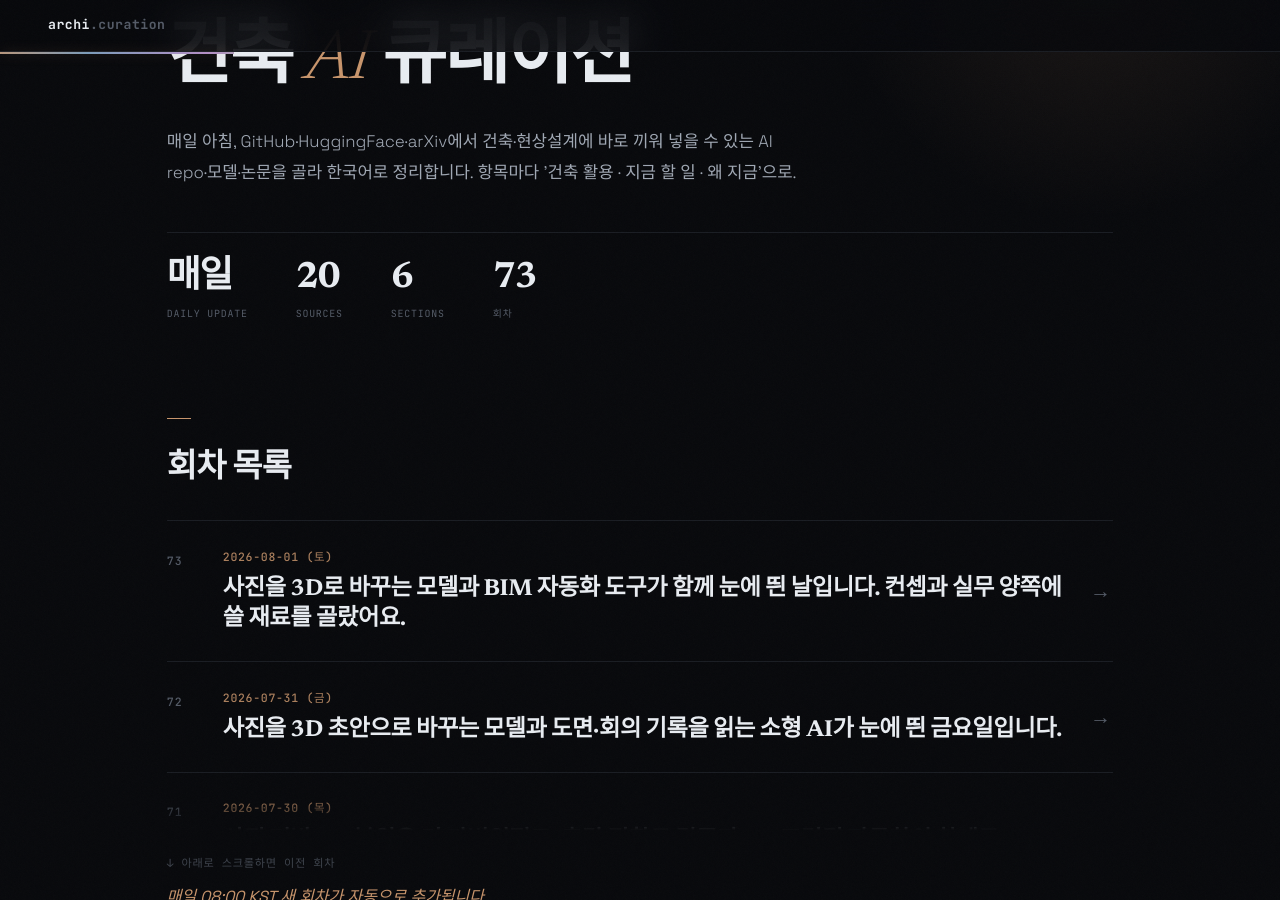
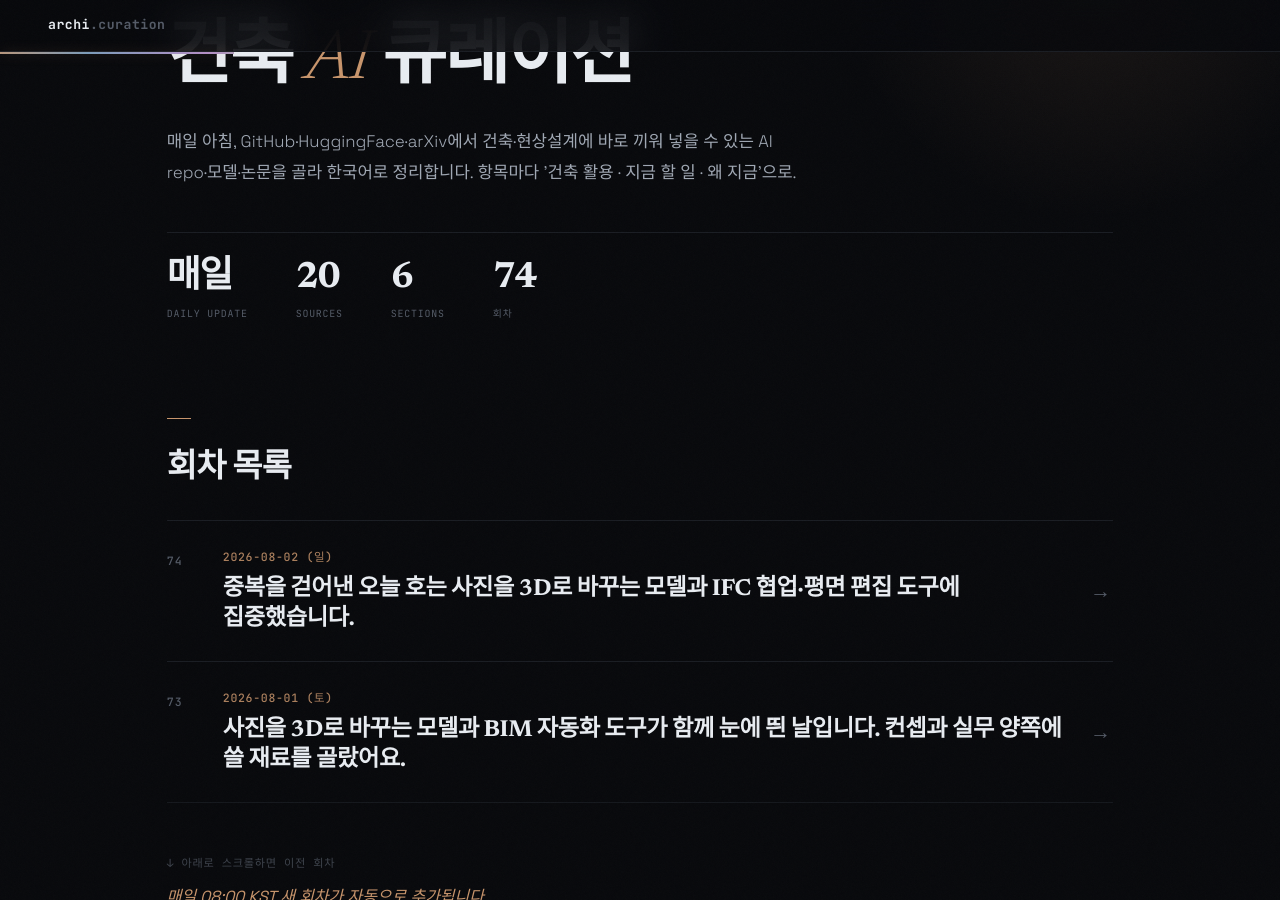
Before and after one commit to ghkch5gh-jpg/ainews-curation, a Jekyll site: the page built from index.md, in a window 1280 px wide and 900 px high, scrolled down 190 px. Built offline with Jekyll 4.4.1, drawn with Linux system fonts in a browser that asks for light colours; some web fonts are replaced.

Commit message:
daily: 2026-08-02

```diff
--- /dev/null
+++ b/2026-08-02_일.md
@@ -0,0 +1,171 @@
+---
+title: 2026-08-02 (일)
+eyebrow: ARCH · AI CURATION
+hero_title: "2026 · 08 · 02 <em>(일)</em>"
+description: "중복을 걷어낸 오늘 호는 사진을 3D로 바꾸는 모델과 IFC 협업·평면 편집 도구에 집중했습니다."
+summary: 중복을 걷어낸 오늘 호는 사진을 3D로 바꾸는 모델과 IFC 협업·평면 편집 도구에 집중했습니다.
+---
+
+<div class="news">
+<section class="news-flow-sec reveal"><h2 class="news-flow__t">이번 회차 흐름</h2><div class="news-flow"><p>안녕하세요! 오늘은 사진 한 장을 3D 초안으로 바꾸는 공개 모델이 유난히 많이 보입니다. 완성된 BIM을 곧바로 만들어주는 단계는 아니지만, 가구·조형물·전시 요소를 빠르게 시험하기에는 쓸 만해졌어요. IFC와 설계 이슈를 함께 관리하는 OpenProject, 브라우저에서 평면을 편집하는 Arcada도 살펴봤습니다. 화려한 결과보다 어떤 파일로 내보낼 수 있는지, 치수와 부재 정보를 다시 붙일 수 있는지를 확인하는 편이 중요합니다.</p></div></section>
+<section class="news-sec">
+<h2 class="news-sec__t">오늘의 헤드라인</h2>
+<article class="ni reveal">
+  <header class="ni__h">
+    <span class="ni__n">01</span>
+    <a class="ni__t" href="https://huggingface.co/tencent/Hunyuan3D-2.1" target="_blank" rel="noopener">사진을 고해상도 3D 자산으로 바꾸는 Hunyuan3D 2.1 <span class="ni__arrow">↗</span></a>
+    <span class="ni__tr"><span class="ni__src">HuggingFace</span><span class="ni__score">8/10</span></span>
+  </header>
+  <p class="ni__body">Hunyuan3D 2.1은 이미지를 3D로 변환하는 Tencent의 모델입니다. 다만 발췌문만으로는 고해상도 여부, 표면 표현 방식, BIM 부재 인식 기능은 확인할 수 없습니다.</p>
+  <ul class="ni__pts"><li>이미지 한 장을 3D 자산 제작의 출발점으로 사용</li><li>현상설계용 가구·조형물·전시 요소 시안에 적합</li><li>BIM 부재와 정확한 치수는 별도로 다시 작성해야 함</li></ul>
+  <div class="ni__meta">
+    <div class="ni__row"><dt>얻는 것</dt><dd>이미지를 3D 자산으로 변환하는 작업에 시험해볼 수 있습니다. 건축 설계나 BIM 작업에 어느 정도 활용할 수 있는지는 별도 검증이 필요합니다.</dd></div>
+    <div class="ni__row ni__row--do"><dt>지금 할 일</dt><dd><p class="ni__do-text">모델 카드와 Usage 항목을 확인한 뒤 예제 이미지로 실행하고, 지원하는 출력 형식과 후처리 방법을 점검하세요.</p></dd></div>
+    <div class="ni__row ni__row--why"><dt>왜 지금</dt><dd>최근 이미지 기반 3D 모델이 단순한 형태 생성에서 표면 표현까지 함께 다루기 시작했습니다. 현상설계 모형 제작에 쓸 수 있는 수준인지 시험할 시점입니다.</dd></div>
+  </div>
+  <footer class="ni__f"><span class="ni__verified">✓ 원문 대조</span><a class="ni__story" href="https://huggingface.co/tencent/Hunyuan3D-2.1" target="_blank" rel="noopener">스토리 →</a></footer>
+</article>
+<article class="ni reveal">
+  <header class="ni__h">
+    <span class="ni__n">02</span>
+    <a class="ni__t" href="https://huggingface.co/tencent/HY-World-2.0" target="_blank" rel="noopener">장면 초안을 3D로 만드는 HY-World 2.0 <span class="ni__arrow">↗</span></a>
+    <span class="ni__tr"><span class="ni__src">HuggingFace</span><span class="ni__score">7/10</span></span>
+  </header>
+  <p class="ni__body">HY-World 2.0은 Image-to-3D와 월드 모델 태그로 공개된 Tencent 모델입니다. 사진 속 공간 전체를 어떤 방식으로 3D화하는지, 설계 모델이나 카메라 동선 검토에 활용할 수 있는지는 발췌문만으로 확인되지 않습니다.</p>
+  <ul class="ni__pts"><li>사진 기반 3D 장면 제작을 시험할 수 있음</li><li>초기 공간감과 시점 검토에 활용 가능</li><li>정확한 대지 좌표·치수·BIM 정보는 보장되지 않음</li></ul>
+  <div class="ni__meta">
+    <div class="ni__row"><dt>얻는 것</dt><dd>이미지를 3D로 변환하는 실험 후보로 검토할 수 있습니다. 측량이나 현황 모델을 대신할 수준인지는 별도 시험이 필요합니다.</dd></div>
+    <div class="ni__row ni__row--do"><dt>지금 할 일</dt><dd><p class="ni__do-text">모델 카드와 사용법을 확인한 뒤 같은 공간을 촬영한 이미지로 시험하고, 결과의 형상 일관성과 출력 형식을 비교하세요.</p></dd></div>
+    <div class="ni__row ni__row--why"><dt>왜 지금</dt><dd>3D 생성의 관심이 물체 하나에서 공간 전체로 옮겨가고 있습니다. 건축가는 정확도 한계를 일찍 확인해두는 편이 좋습니다.</dd></div>
+  </div>
+  <footer class="ni__f"><span class="ni__verified">✓ 원문 대조</span><a class="ni__story" href="https://huggingface.co/tencent/HY-World-2.0" target="_blank" rel="noopener">스토리 →</a></footer>
+</article>
+<article class="ni reveal">
+  <header class="ni__h">
+    <span class="ni__n">03</span>
+    <a class="ni__t" href="https://huggingface.co/0x4c48/LATO.2" target="_blank" rel="noopener">가벼운 이미지 기반 3D 실험 모델 LATO.2 <span class="ni__arrow">↗</span></a>
+    <span class="ni__tr"><span class="ni__src">HuggingFace</span><span class="ni__score">6/10</span></span>
+  </header>
+  <p class="ni__body">LATO.2는 이미지를 입력으로 3D 메시를 생성하는 모델입니다. 발췌문에는 정점과 토폴로지 흐름을 활용하는 ‘Factorized 3D Mesh Generation’ 모델로 소개돼 있습니다. 실제 형상 품질과 지원 출력 형식은 제공된 내용만으로 판단하기 어렵습니다.</p>
+  <ul class="ni__pts"><li>최근 공개된 이미지 기반 3D 모델</li><li>작은 오브젝트를 이용한 비교 시험에 적합</li><li>출력 형식과 사용 조건을 모델 설명서에서 확인해야 함</li></ul>
+  <div class="ni__meta">
+    <div class="ni__row"><dt>얻는 것</dt><dd>다른 이미지 기반 3D 모델과 동일한 입력을 사용해 메시 품질과 형태 보존 능력을 비교하는 후보로 삼을 수 있습니다.</dd></div>
+    <div class="ni__row ni__row--do"><dt>지금 할 일</dt><dd><p class="ni__do-text">모델 카드와 파일 구성을 확인한 뒤 단순한 물체 이미지로 시험하고, 생성되는 메시 형식과 사용 중인 3D 도구와의 호환성을 확인하세요.</p></dd></div>
+    <div class="ni__row ni__row--why"><dt>왜 지금</dt><dd>이미지 기반 3D 모델의 선택지가 계속 늘고 있습니다. 유명세보다 내 작업용 이미지에서 실제로 나오는 형상을 비교해야 합니다.</dd></div>
+  </div>
+  <footer class="ni__f"><span class="ni__verified">✓ 원문 대조</span><a class="ni__story" href="https://huggingface.co/0x4c48/LATO.2" target="_blank" rel="noopener">스토리 →</a></footer>
+</article>
+<article class="ni reveal">
+  <header class="ni__h">
+    <span class="ni__n">04</span>
+    <a class="ni__t" href="https://huggingface.co/ashawkey/LGM" target="_blank" rel="noopener">빠르게 3D 시안을 만드는 LGM <span class="ni__arrow">↗</span></a>
+    <span class="ni__tr"><span class="ni__src">HuggingFace</span><span class="ni__score">7/10</span></span>
+  </header>
+  <p class="ni__body">LGM은 텍스트 및 이미지에서 3D 결과를 만드는 MIT 라이선스 모델입니다. 발췌문만으로 생성 품질이나 CAD 형상으로서의 정확성은 확인할 수 없습니다.</p>
+  <ul class="ni__pts"><li>글·이미지를 이용한 빠른 3D 시안 제작</li><li>매스 주변의 조형 요소와 소품 검토에 활용 가능</li><li>정확한 곡면과 제작 가능한 형상은 별도 정리 필요</li></ul>
+  <div class="ni__meta">
+    <div class="ni__row"><dt>얻는 것</dt><dd>텍스트 또는 이미지 기반 3D 생성 작업의 후보로 시험할 수 있습니다. 건축 매스나 법규 검토에 활용하려면 결과의 치수와 형상을 별도로 검증해야 합니다.</dd></div>
+    <div class="ni__row ni__row--do"><dt>지금 할 일</dt><dd><p class="ni__do-text">모델 카드의 Usage를 확인한 뒤 오브젝트 이미지 하나로 실행하고, 생성 결과와 지원 출력 형식을 여러 방향에서 점검하세요.</p></dd></div>
+    <div class="ni__row ni__row--why"><dt>왜 지금</dt><dd>빠른 3D 생성은 렌더 이미지와 설계 모형 사이의 빈칸을 줄이고 있습니다. 작은 요소부터 적용하면 수정 부담도 적습니다.</dd></div>
+  </div>
+  <footer class="ni__f"><span class="ni__verified">✓ 원문 대조</span><a class="ni__story" href="https://huggingface.co/ashawkey/LGM" target="_blank" rel="noopener">스토리 →</a></footer>
+</article>
+</section>
+<section class="news-sec">
+<h2 class="news-sec__t">핫 레포</h2>
+<article class="ni reveal">
+  <header class="ni__h">
+    <span class="ni__n">05</span>
+    <a class="ni__t" href="https://github.com/opf/openproject" target="_blank" rel="noopener">IFC와 설계 이슈를 함께 관리하는 OpenProject <span class="ni__arrow">↗</span></a>
+    <span class="ni__tr"><span class="ni__src">GitHub</span><span class="ni__score">8/10</span></span>
+  </header>
+  <p class="ni__body">OpenProject는 제품·프로젝트·포트폴리오 관리를 위한 오픈소스 프로젝트 관리 소프트웨어입니다. 애자일 계획, 이슈 추적, 로드맵, 간트 차트, 시간 추적과 협업 기능을 제공합니다. 제공된 발췌문에서는 IFC나 BCF 기능을 확인할 수 없습니다.</p>
+  <ul class="ni__pts"><li>설계 일정·담당자·검토 의견을 한곳에서 관리</li><li>IFC와 BCF 기반 BIM 협업에 활용 가능</li><li>자동 검사 결과를 실제 수정 업무로 연결하기 쉬움</li></ul>
+  <div class="ni__meta">
+    <div class="ni__row"><dt>얻는 것</dt><dd>설계 업무의 일정과 이슈, 담당자, 진행 상황을 한곳에서 관리하는 용도로 검토할 수 있습니다. BIM 모델 중심의 검토 절차를 지원하는지는 별도 확인이 필요합니다.</dd></div>
+    <div class="ni__row ni__row--do"><dt>지금 할 일</dt><dd><p class="ni__do-text">저장소 문서에서 IFC와 BCF 지원 여부를 먼저 확인하고, 현재 사용하는 검토 절차에 필요한 이슈 추적·일정 관리 기능을 비교하세요.</p></dd></div>
+    <div class="ni__row ni__row--why"><dt>왜 지금</dt><dd>검사 자동화가 늘수록 오류를 누가 언제 고칠지 관리하는 단계가 중요해집니다. 결과를 표로만 남기지 않는 기반이 필요합니다.</dd></div>
+  </div>
+  <footer class="ni__f"><span class="ni__verified">✓ 원문 대조</span><a class="ni__story" href="https://github.com/opf/openproject" target="_blank" rel="noopener">스토리 →</a></footer>
+</article>
+<article class="ni reveal">
+  <header class="ni__h">
+    <span class="ni__n">06</span>
+    <a class="ni__t" href="https://github.com/mehanix/arcada" target="_blank" rel="noopener">브라우저에서 평면을 그리는 Arcada <span class="ni__arrow">↗</span></a>
+    <span class="ni__tr"><span class="ni__src">GitHub</span><span class="ni__score">8/10</span></span>
+  </header>
+  <p class="ni__body">Arcada는 React와 PixiJS로 만든 오픈소스 인테리어 디자인·평면 작성 소프트웨어입니다. 웹 기반 편집 방식과 벽·방 배치 기능의 구체적인 범위는 제공된 발췌문만으로 확인하기 어렵습니다.</p>
+  <ul class="ni__pts"><li>브라우저에서 평면과 실내 배치를 편집</li><li>방 면적·용도 입력 기능을 추가할 기반으로 활용 가능</li><li>초기 배치안 수집용 사내 화면 제작에 적합</li></ul>
+  <div class="ni__meta">
+    <div class="ni__row"><dt>얻는 것</dt><dd>평면 작성 도구의 구현 구조를 살펴보고 사내용 편집기의 기반으로 활용할 수 있는지 검토할 수 있습니다. 면적 계산이나 방 배치 추천은 현재 기능이 아니라 추가 개발 후보로 봐야 합니다.</dd></div>
+    <div class="ni__row ni__row--do"><dt>지금 할 일</dt><dd><p class="ni__do-text">저장소를 실행해 현재 제공되는 평면 작성 기능을 확인한 뒤, 방 용도·목표 면적 입력과 전체 면적 합산 기능을 추가할 수 있는 구조인지 검토하세요.</p></dd></div>
+    <div class="ni__row ni__row--why"><dt>왜 지금</dt><dd>평면 생성 AI를 실무에서 쓰려면 결과를 사람이 바로 수정할 화면이 필요합니다. Arcada는 그 편집 화면의 출발점이 될 수 있습니다.</dd></div>
+  </div>
+  <footer class="ni__f"><span class="ni__verified">✓ 원문 대조</span><a class="ni__story" href="https://github.com/mehanix/arcada" target="_blank" rel="noopener">스토리 →</a></footer>
+</article>
+</section>
+<section class="news-sec">
+<h2 class="news-sec__t">모델 · 데이터셋</h2>
+<article class="ni reveal">
+  <header class="ni__h">
+    <span class="ni__n">07</span>
+    <a class="ni__t" href="https://huggingface.co/stabilityai/TripoSR" target="_blank" rel="noopener">사진 한 장을 빠르게 3D로 바꾸는 TripoSR <span class="ni__arrow">↗</span></a>
+    <span class="ni__tr"><span class="ni__src">HuggingFace</span><span class="ni__score">7/10</span></span>
+  </header>
+  <p class="ni__body">TripoSR은 이미지를 3D로 변환하는 MIT 라이선스 모델입니다. 발췌문에는 Objaverse 관련 태그와 모델 설명·출처·학습 데이터 항목이 제시돼 있습니다. 단일 사진 입력이나 보이지 않는 면의 생성 방식은 발췌문만으로 확인되지 않습니다.</p>
+  <ul class="ni__pts"><li>단일 이미지에서 3D 물체 생성</li><li>가구·조경 시설·전시물의 빠른 입체화</li><li>사진에 없는 뒷면과 내부 형상은 추정 결과</li></ul>
+  <div class="ni__meta">
+    <div class="ni__row"><dt>얻는 것</dt><dd>이미지 기반 3D 자산 생성 후보로 시험할 수 있습니다. 제품의 정확한 형상이나 제작 치수가 필요하다면 생성 결과를 별도로 검증해야 합니다.</dd></div>
+    <div class="ni__row ni__row--do"><dt>지금 할 일</dt><dd><p class="ni__do-text">모델 카드의 설명과 사용법을 확인한 뒤 배경이 단순한 물체 이미지로 시험하고, 결과 형식과 형상 품질을 점검하세요.</p></dd></div>
+    <div class="ni__row ni__row--why"><dt>왜 지금</dt><dd>새 모델과 비교할 기준점으로 삼기 좋은 공개 모델입니다. 같은 입력 이미지를 사용하면 최근 모델의 개선 정도를 판단하기 쉽습니다.</dd></div>
+  </div>
+  <footer class="ni__f"><span class="ni__verified">✓ 원문 대조</span><a class="ni__story" href="https://huggingface.co/stabilityai/TripoSR" target="_blank" rel="noopener">스토리 →</a></footer>
+</article>
+<article class="ni reveal">
+  <header class="ni__h">
+    <span class="ni__n">08</span>
+    <a class="ni__t" href="https://huggingface.co/deepseek-ai/DeepSeek-V4-Flash" target="_blank" rel="noopener">IFC 검사 코드 작성을 돕는 DeepSeek V4 Flash <span class="ni__arrow">↗</span></a>
+    <span class="ni__tr"><span class="ni__src">HuggingFace</span><span class="ni__score">5/10</span></span>
+  </header>
+  <p class="ni__body">DeepSeek V4 Flash는 대화형 작업으로 제공되는 언어 모델입니다. 발췌문에서는 추론 제공자와 모델 파일 구성을 확인할 수 있지만, 코드 생성 능력이나 IFC·건축 법규에 특화됐다는 근거는 확인되지 않습니다.</p>
+  <ul class="ni__pts"><li>자연어 지시를 코드 초안으로 변환</li><li>IFC 속성 추출·면적표 작성 보조 가능</li><li>법규 판단은 원문과 실제 사례로 반드시 검증</li></ul>
+  <div class="ni__meta">
+    <div class="ni__row"><dt>얻는 것</dt><dd>대화형 언어 처리 작업의 후보로 검토할 수 있습니다. IFC 정보 추출 코드 작성이나 법규 판정에 활용하려면 별도의 성능 시험과 결과 검증이 필요합니다.</dd></div>
+    <div class="ni__row ni__row--do"><dt>지금 할 일</dt><dd><p class="ni__do-text">지원되는 사용 방식과 장비 요구량을 확인한 뒤, 작은 IFC 파일의 공간명·면적·층 정보를 추출하는 과제를 제시해 코드 생성 및 실행 정확도를 시험하세요.</p></dd></div>
+    <div class="ni__row ni__row--why"><dt>왜 지금</dt><dd>범용 모델도 긴 파일과 코드를 다루는 능력이 계속 좋아지고 있습니다. 건축 전용 데이터를 붙였을 때 얻는 실익을 비교해볼 만합니다.</dd></div>
+  </div>
+  <footer class="ni__f"><span class="ni__verified">✓ 원문 대조</span><a class="ni__story" href="https://huggingface.co/deepseek-ai/DeepSeek-V4-Flash" target="_blank" rel="noopener">스토리 →</a></footer>
+</article>
+<article class="ni reveal">
+  <header class="ni__h">
+    <span class="ni__n">09</span>
+    <a class="ni__t" href="https://huggingface.co/poolside/Laguna-S-2.1" target="_blank" rel="noopener">로컬 자동화 후보 Laguna S 2.1 <span class="ni__arrow">↗</span></a>
+    <span class="ni__tr"><span class="ni__src">HuggingFace</span><span class="ni__score">4/10</span></span>
+  </header>
+  <p class="ni__body">Laguna S 2.1은 텍스트 생성용 LagunaForCausalLM 모델이며 vLLM 태그와 OpenMDW 1.1 라이선스가 표시돼 있습니다. 건축 특화 기능이나 로컬 장비 요구량은 제공된 발췌문만으로 확인할 수 없습니다.</p>
+  <ul class="ni__pts"><li>사내 장비에서 돌릴 수 있는지 검토할 범용 모델</li><li>도면 목록·회의 기록·IFC 속성 정리 보조 가능</li><li>건축 정확도와 장비 요구량을 별도로 시험해야 함</li></ul>
+  <div class="ni__meta">
+    <div class="ni__row"><dt>얻는 것</dt><dd>텍스트 생성 작업의 후보로 검토할 수 있습니다. 보안 자료의 로컬 처리에 적합한지는 라이선스, 실행 방식, 장비 요구량을 확인한 뒤 판단해야 합니다.</dd></div>
+    <div class="ni__row ni__row--do"><dt>지금 할 일</dt><dd><p class="ni__do-text">모델 페이지에서 라이선스 조건, 실행 방법, 필요한 메모리와 저장공간을 확인한 뒤 익명화한 공간 목록으로 분류 시험을 진행하세요.</p></dd></div>
+    <div class="ni__row ni__row--why"><dt>왜 지금</dt><dd>사무소 내부에서 AI를 실행하려는 수요가 커지고 있습니다. 큰 모델을 받기 전에 실제 장비에서 감당할 수 있는지 확인해야 합니다.</dd></div>
+  </div>
+  <footer class="ni__f"><span class="ni__verified">✓ 원문 대조</span><a class="ni__story" href="https://huggingface.co/poolside/Laguna-S-2.1" target="_blank" rel="noopener">스토리 →</a></footer>
+</article>
+<article class="ni reveal">
+  <header class="ni__h">
+    <span class="ni__n">10</span>
+    <a class="ni__t" href="https://huggingface.co/EschaLabs/Qwen3.6-35B-A3B-Escha-W2" target="_blank" rel="noopener">도면 설명 실험용 Qwen 계열 결합 모델 <span class="ni__arrow">↗</span></a>
+    <span class="ni__tr"><span class="ni__src">HuggingFace</span><span class="ni__score">3/10</span></span>
+  </header>
+  <p class="ni__body">Qwen3.6-35B-A3B-Escha-W2는 이름상 Qwen 계열을 바탕으로 한 모델이며, 발췌문에는 이미지와 비디오 입력을 처리하기 위한 템플릿 일부가 포함돼 있습니다. 건축 도면이나 IFC에 맞춰 학습됐다는 근거는 확인되지 않습니다.</p>
+  <ul class="ni__pts"><li>범용 문서 정리와 글 작성 후보</li><li>공간표 분류·설계 설명 초안에 시험 가능</li><li>건축 특화 여부와 결과 신뢰성은 확인되지 않음</li></ul>
+  <div class="ni__meta">
+    <div class="ni__row"><dt>얻는 것</dt><dd>텍스트나 시각 입력을 다루는 보조 모델 후보로 비교 시험할 수 있습니다. 공간표 정리, 도면 해석, 법규 판정 능력은 제공된 발췌문만으로 판단할 수 없습니다.</dd></div>
+    <div class="ni__row ni__row--do"><dt>지금 할 일</dt><dd><p class="ni__do-text">모델 카드에서 기반 모델, 지원 입력, 라이선스와 장비 요구량을 확인한 뒤 익명화한 공간표 분류 결과를 수작업 결과와 비교하세요.</p></dd></div>
+    <div class="ni__row ni__row--why"><dt>왜 지금</dt><dd>비슷한 범용 모델이 빠르게 늘고 있어 이름이나 크기만으로 고르기 어렵습니다. 실제 사무소 문서로 작은 시험표를 만드는 일이 더 중요해졌습니다.</dd></div>
+  </div>
+  <footer class="ni__f"><span class="ni__verified">✓ 원문 대조</span><a class="ni__story" href="https://huggingface.co/EschaLabs/Qwen3.6-35B-A3B-Escha-W2" target="_blank" rel="noopener">스토리 →</a></footer>
+</article>
+</section>
+<div class="news-outro"><span class="news-outro__t">맺음말</span><p>사진 기반 3D 생성은 빠르게 좋아지고 있지만, 아직 설계도보다는 모형 제작기에 가깝습니다. 작은 오브젝트 하나부터 Rhino나 Revit으로 옮겨보면 어디까지 실무에 쓸 수 있는지 금방 판단할 수 있어요.</p></div>
+</div>
--- a/index.md
+++ b/index.md
@@ -10,12 +10,13 @@ stats:
     lbl: "Sources"
   - num: "6"
     lbl: "Sections"
-  - num: "73"
+  - num: "74"
     lbl: "회차"
 ---
 
 ## 회차 목록
 
+- [2026-08-02 (일) — 중복을 걷어낸 오늘 호는 사진을 3D로 바꾸는 모델과 IFC 협업·평면 편집 도구에 집중했습니다.](2026-08-02_일.html)
 - [2026-08-01 (토) — 사진을 3D로 바꾸는 모델과 BIM 자동화 도구가 함께 눈에 띈 날입니다. 컨셉과 실무 양쪽에 쓸 재료를 골랐어요.](2026-08-01_토.html)
 - [2026-07-31 (금) — 사진을 3D 초안으로 바꾸는 모델과 도면·회의 기록을 읽는 소형 AI가 눈에 띈 금요일입니다.](2026-07-31_금.html)
 - [2026-07-30 (목) — 사진 기반 3D 복원은 더 가벼워졌고, 측량 정확도 검증과 3D 프린팅 자동화의 한계도 선명해졌습니다.](2026-07-30_목.html)
```
